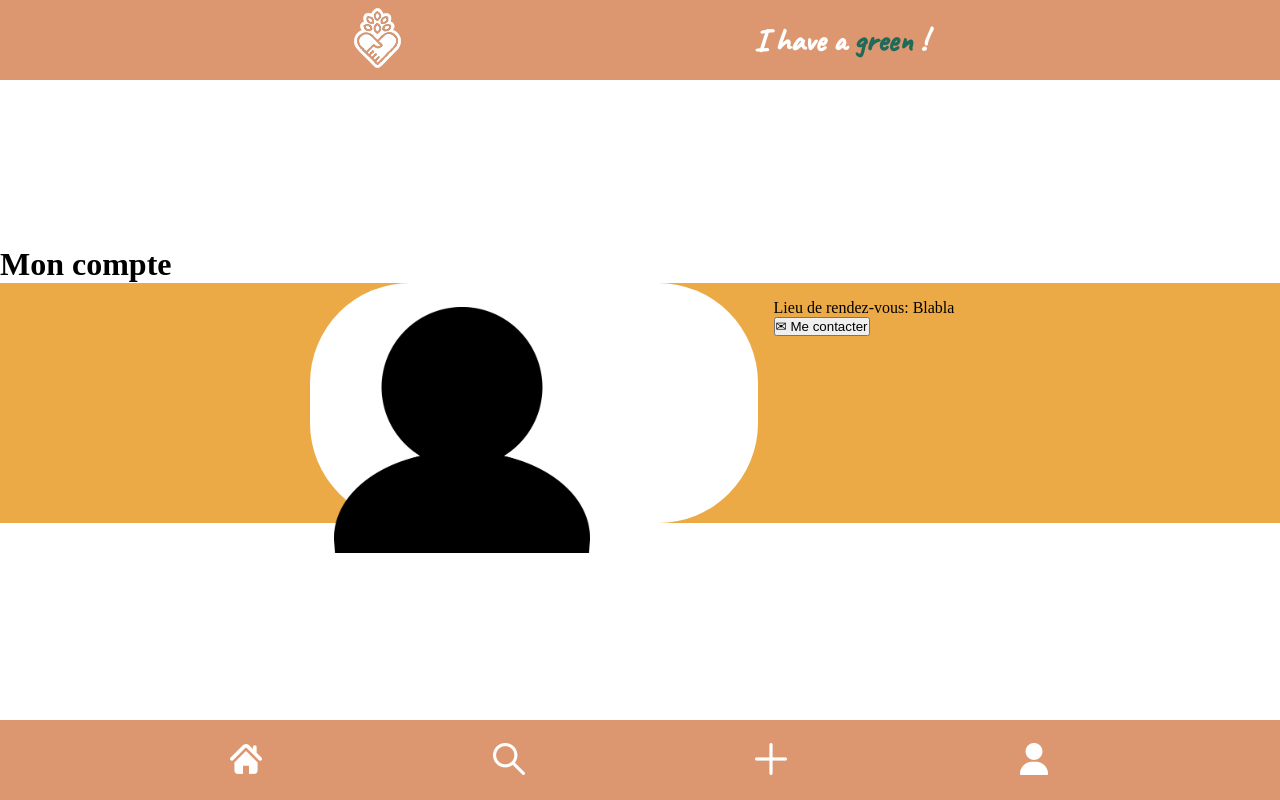
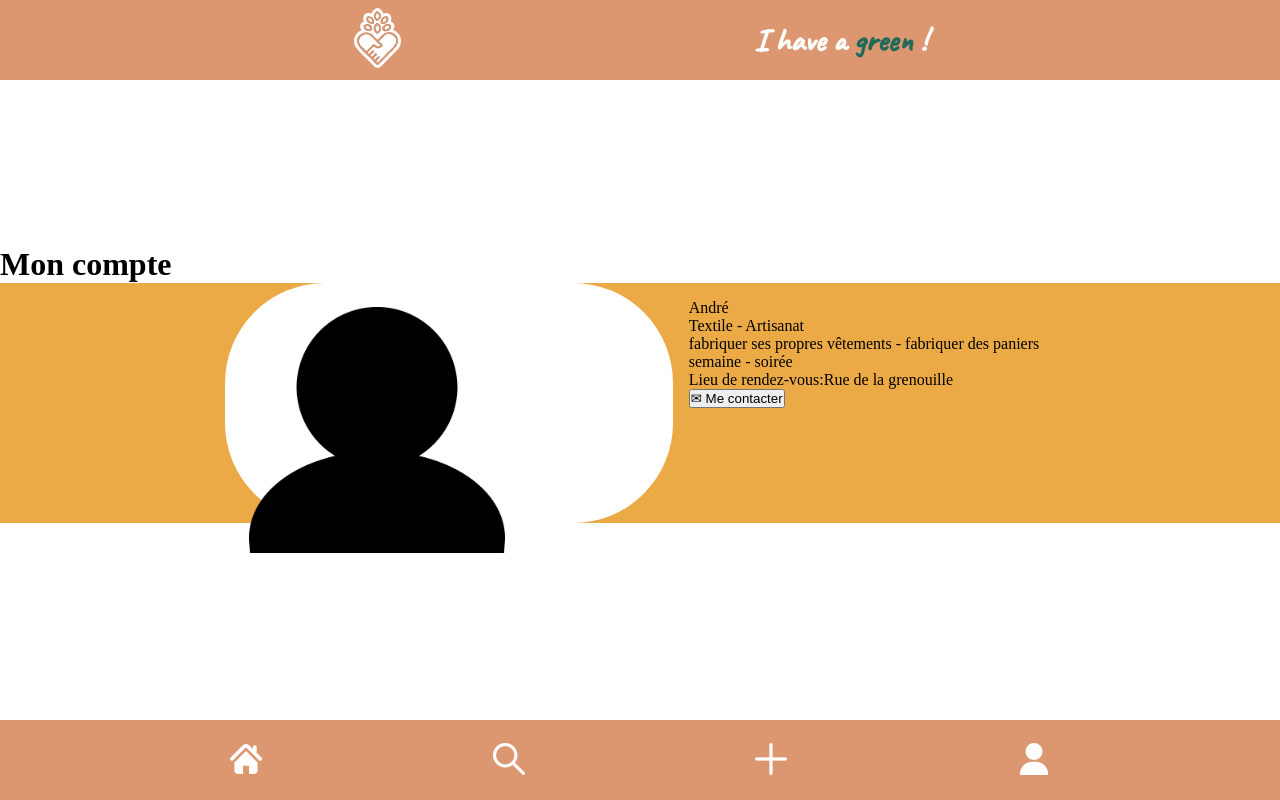
Before and after one commit to Mehdi-Mouilbeau/I-Have-A-Dream, a React (Vite) app in the folder frontend/: page /monprofil in a window 1280 px wide. Built offline with nearby package versions, Linux system fonts and the light colour scheme.

Commit message:
Describe myProfil Card

```diff
--- a/frontend/src/components/UserDetail.jsx
+++ b/frontend/src/components/UserDetail.jsx
@@ -21,7 +21,7 @@ export default function UserDetail({
           <p className="user-partage">{partage}</p>
           <p className="user-service">{service}</p>
           <p className="user-disponibilité">{disponibilité}</p>
-          <p className="lieu">Lieu de rendez-vous: Blabla{lieu}</p>
+          <p className="lieu">Lieu de rendez-vous:{lieu}</p>
           <button
             type="button"
             onClick={() =>
--- a/frontend/src/pages/Profil.jsx
+++ b/frontend/src/pages/Profil.jsx
@@ -5,7 +5,16 @@ export default function Profil() {
   return (
     <div>
       <h1>Mon compte</h1>
-      <UserDetail />
+      <UserDetail
+        nom="André"
+        partage={["Textile ", "- Artisanat"]}
+        service={[
+          "fabriquer ses propres vêtements ",
+          "- fabriquer des paniers",
+        ]}
+        disponibilité={["semaine ", "- soirée"]}
+        lieu="Rue de la grenouille"
+      />
     </div>
   );
 }
```
